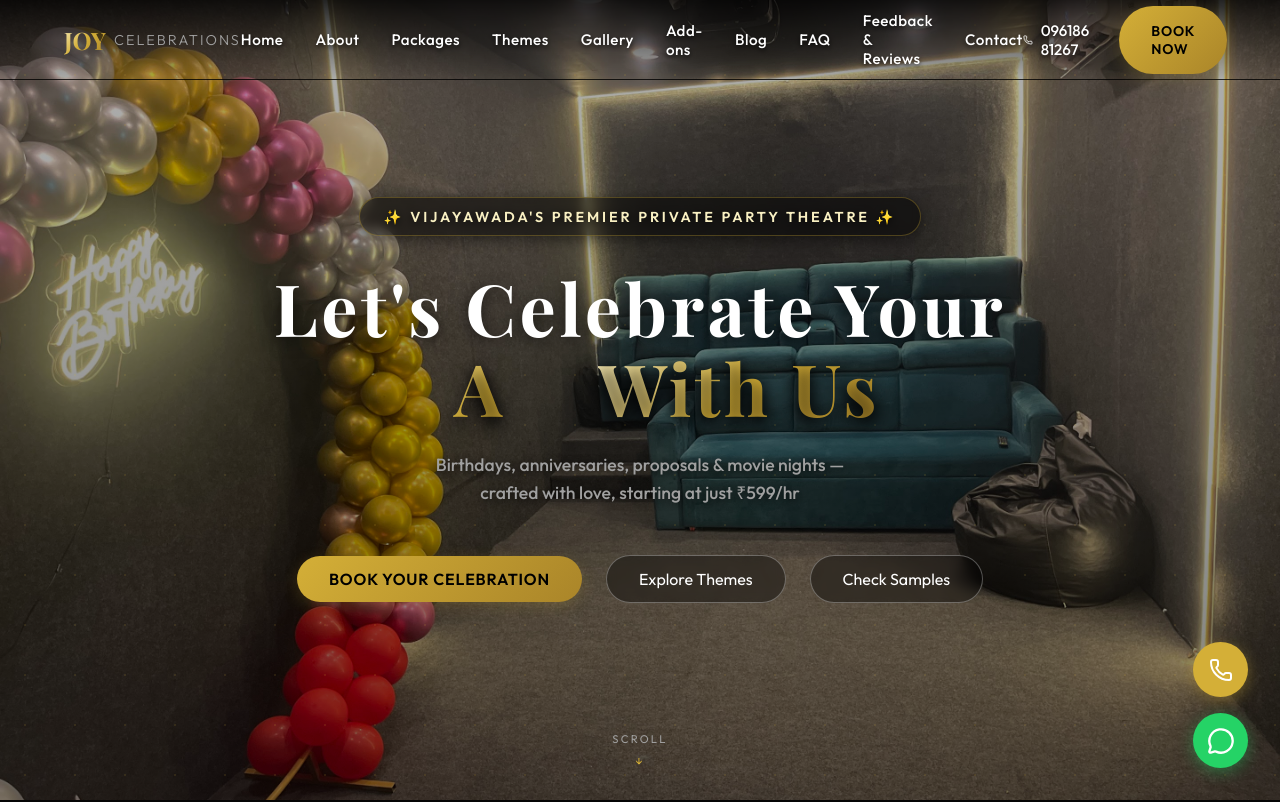
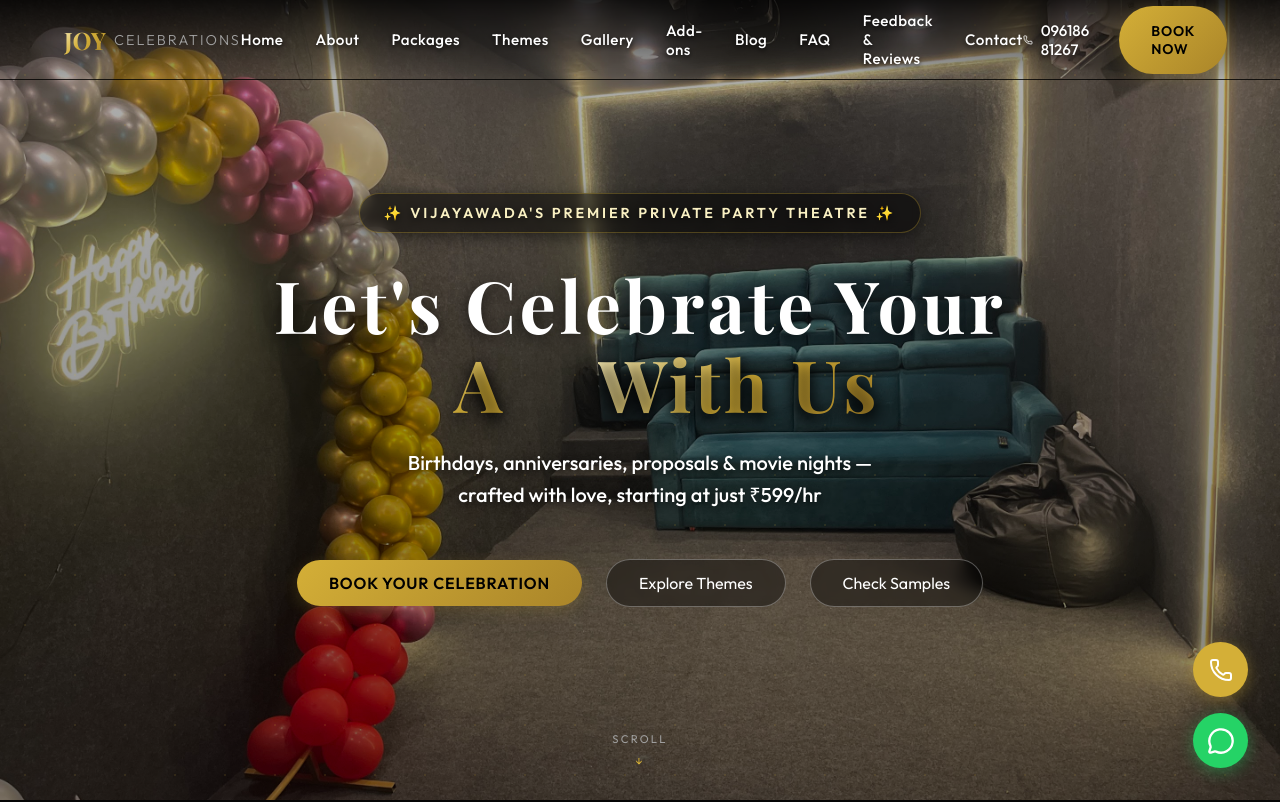
Before and after one commit to geethikaparvatham/Joy_celebrations, a Next.js app: page / in a window 1280 px wide. Shown: the top 802 px of the page. Built offline with nearby package versions, Linux system fonts and the light colour scheme.

Commit message:
Make hero subtitle much more visible (white color, larger font, stronger shadow)

```diff
--- a/src/app/page.module.css
+++ b/src/app/page.module.css
@@ -78,11 +78,13 @@
 }
 
 .subtitle {
-  font-size: 1.1rem;
-  color: var(--text-secondary);
+  font-size: 1.25rem;
+  color: var(--text-primary);
   max-width: 600px;
   margin: 0 auto 3rem;
   line-height: 1.6;
+  text-shadow: 0 4px 15px rgba(0, 0, 0, 0.8);
+  font-weight: 500;
 }
 
 .ctaContainer {
```
